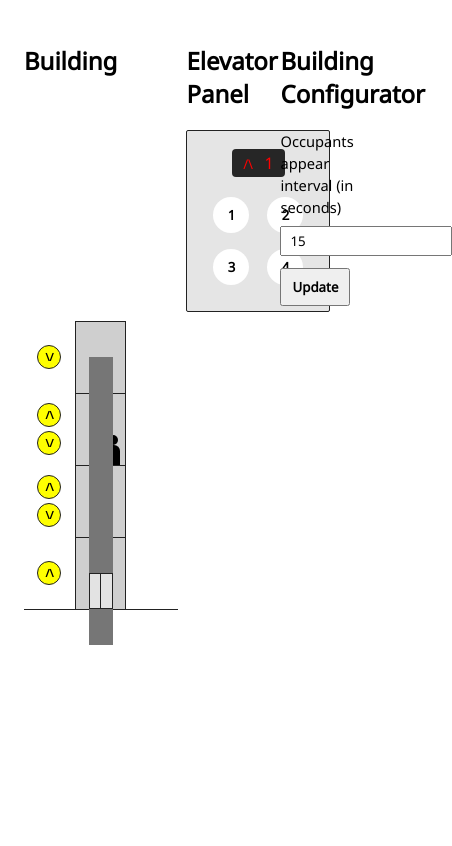
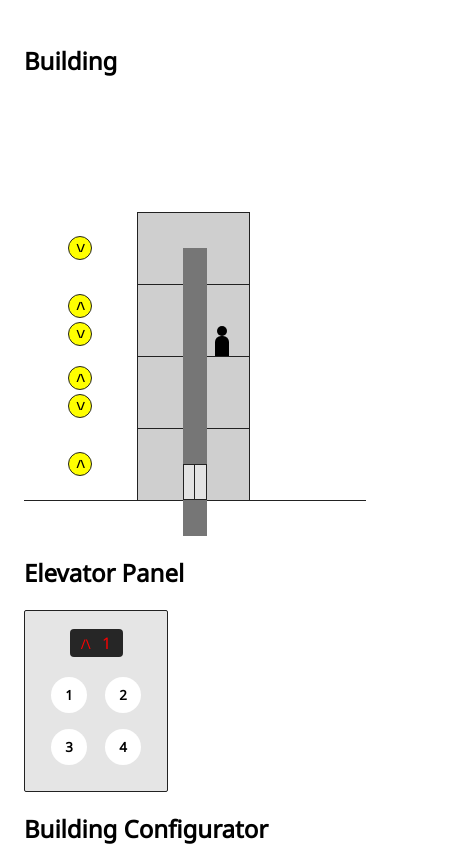
Before and after one commit to caribeedu/TheCoolestElevator, an Angular app: page / in a window 390 px wide. Shown: the top 846 px of the page, 452 px wide, since content can reach past the window. Built offline with nearby package versions, Linux system fonts and the light colour scheme; no server answers.

Commit message:
feat: add responsive layout

```diff
--- a/src/app/app.component.scss
+++ b/src/app/app.component.scss
@@ -9,8 +9,52 @@
 		width: 25%;
 		height: 512px;
 
+		& > h1 {
+			min-height: 34px;
+			line-height: 34px;
+		}
+
 		&--lg {
 			width: 45%;
 		}
 	}
 }
+
+@media only screen and (max-width: 1024px) {
+	.overview {
+		flex-wrap: wrap;
+
+		&__container {
+			width: 35%;
+
+			&--lg {
+				width: 65%;
+			}
+		}
+	}
+}
+
+@media only screen and (max-width: 768px) {
+	.overview {
+		&__container {
+			width: 50%;
+
+			&--lg {
+				width: 100%;
+			}
+		}
+	}
+}
+
+@media only screen and (max-width: 481px) {
+	.overview {
+		&__container {
+			width: 100%;
+			height: unset;
+
+			&--lg {
+				height: 512px;
+			}
+		}
+	}
+}
--- a/src/app/components/building/building.component.scss
+++ b/src/app/components/building/building.component.scss
@@ -1,3 +1,8 @@
+:host {
+	display: block;
+	height: calc(100% - 110px);
+}
+
 .building {
 	--floor-height: 72px;
 	--elevator-width: 24px;
--- a/src/app/components/random-occupants/random-occupants.component.scss
+++ b/src/app/components/random-occupants/random-occupants.component.scss
@@ -50,3 +50,14 @@
 		opacity: 0;
 	}
 }
+
+@media only screen and (max-width: 481px) {
+	.random-occupants {
+		&__person {
+			&::after {
+				right: -130px;
+				font-size: 11pt;
+			}
+		}
+	}
+}
```
